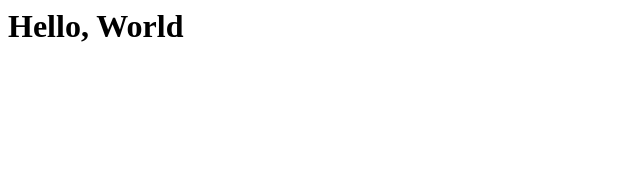
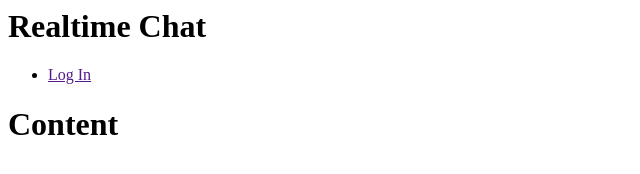
Before and after one commit to starwars25/forum-engine, a website: page public/layout.html in a window 1280 px wide. Shown: the whole page, without its empty margins (0-640 px from the left). Drawn offline with Linux system fonts and the light colour scheme.

Commit message:
Set ups angularjs

```diff
--- /dev/null
+++ b/public/frameworks/angular-cookies.min.js
@@ -0,0 +1,9 @@
+/*
+ AngularJS v1.4.8
+ (c) 2010-2015 Google, Inc. http://angularjs.org
+ License: MIT
+*/
+(function(p,c,n){'use strict';function l(b,a,g){var d=g.baseHref(),k=b[0];return function(b,e,f){var g,h;f=f||{};h=f.expires;g=c.isDefined(f.path)?f.path:d;c.isUndefined(e)&&(h="Thu, 01 Jan 1970 00:00:00 GMT",e="");c.isString(h)&&(h=new Date(h));e=encodeURIComponent(b)+"="+encodeURIComponent(e);e=e+(g?";path="+g:"")+(f.domain?";domain="+f.domain:"");e+=h?";expires="+h.toUTCString():"";e+=f.secure?";secure":"";f=e.length+1;4096<f&&a.warn("Cookie '"+b+"' possibly not set or overflowed because it was too large ("+
+f+" > 4096 bytes)!");k.cookie=e}}c.module("ngCookies",["ng"]).provider("$cookies",[function(){var b=this.defaults={};this.$get=["$$cookieReader","$$cookieWriter",function(a,g){return{get:function(d){return a()[d]},getObject:function(d){return(d=this.get(d))?c.fromJson(d):d},getAll:function(){return a()},put:function(d,a,m){g(d,a,m?c.extend({},b,m):b)},putObject:function(d,b,a){this.put(d,c.toJson(b),a)},remove:function(a,k){g(a,n,k?c.extend({},b,k):b)}}}]}]);c.module("ngCookies").factory("$cookieStore",
+["$cookies",function(b){return{get:function(a){return b.getObject(a)},put:function(a,c){b.putObject(a,c)},remove:function(a){b.remove(a)}}}]);l.$inject=["$document","$log","$browser"];c.module("ngCookies").provider("$$cookieWriter",function(){this.$get=l})})(window,window.angular);
+//# sourceMappingURL=angular-cookies.min.js.map
--- a/public/javascript/app.js
+++ b/public/javascript/app.js
@@ -1,10 +1,33 @@
-var app = angular.module('RealtimeForum', ['ngRoute']);
+var app = angular.module('RealtimeForum', ['ngRoute', 'ngCookies']);
 
-app.controller('IndexCtrl', ['$scope', function($scope) {
+app.controller('IndexCtrl', ['$scope', function ($scope) {
     $scope.test = 'Hello, World'
 }]);
 
-app.config(['$routeProvider', function($routeProvider) {
+app.factory('$common', ['$cookies', function($cookies) {
+    return {
+        loggedIn: function() {
+            return !!($cookies.get('user-id') && $cookies.get('token'));
+        }
+    }
+}]);
+
+app.controller('HeaderCtrl', ['$scope', '$common', function($scope, $common) {
+    $scope.loggedIn = $common.loggedIn();
+    $scope.logIn = function() {
+        alert('Log In');
+    };
+}]);
+
+app.directive('appHeader', function () {
+    return {
+        restrict: 'E',
+        templateUrl: '/javascript/templates/app-header.html',
+        controller: 'HeaderCtrl'
+    }
+});
+
+app.config(['$routeProvider', function ($routeProvider) {
     $routeProvider.when('/', {
         templateUrl: '/javascript/templates/index.html',
         controller: 'IndexCtrl'
--- /dev/null
+++ b/public/javascript/templates/app-header.html
@@ -0,0 +1,5 @@
+<h1>Realtime Chat</h1>
+<ul>
+    <li ng-hide="loggedIn"><a href="" ng-click="logIn()">Log In</a></li>
+    <li ng-show="loggedIn"><a href="">Log Out</a></li>
+</ul>
--- a/public/javascript/templates/index.html
+++ b/public/javascript/templates/index.html
@@ -1 +1 @@
-<h1>{{test}}</h1>
+<h1>Content</h1>
--- a/public/layout.html
+++ b/public/layout.html
@@ -3,9 +3,12 @@
     <title>Hello</title>
     <script src="/frameworks/angular.min.js"></script>
     <script src="/frameworks/angular-route.min.js"></script>
+    <script src="/frameworks/angular-cookies.min.js"></script>
     <script src="/javascript/app.js"></script>
 
 </head>
-<body ng-view>
+<body>
+<app-header></app-header>
+<div class="content" ng-view></div>
 </body>
 </html>
```
